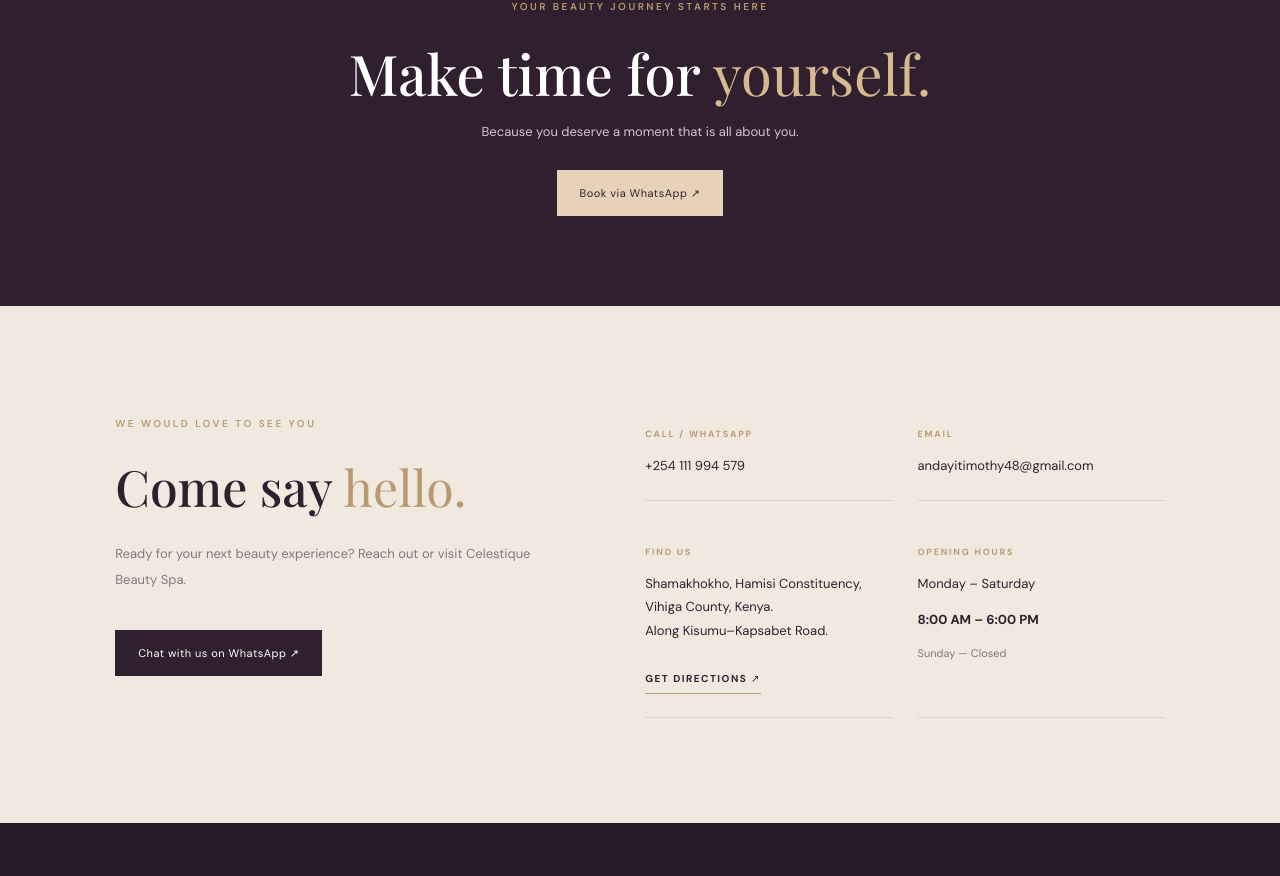
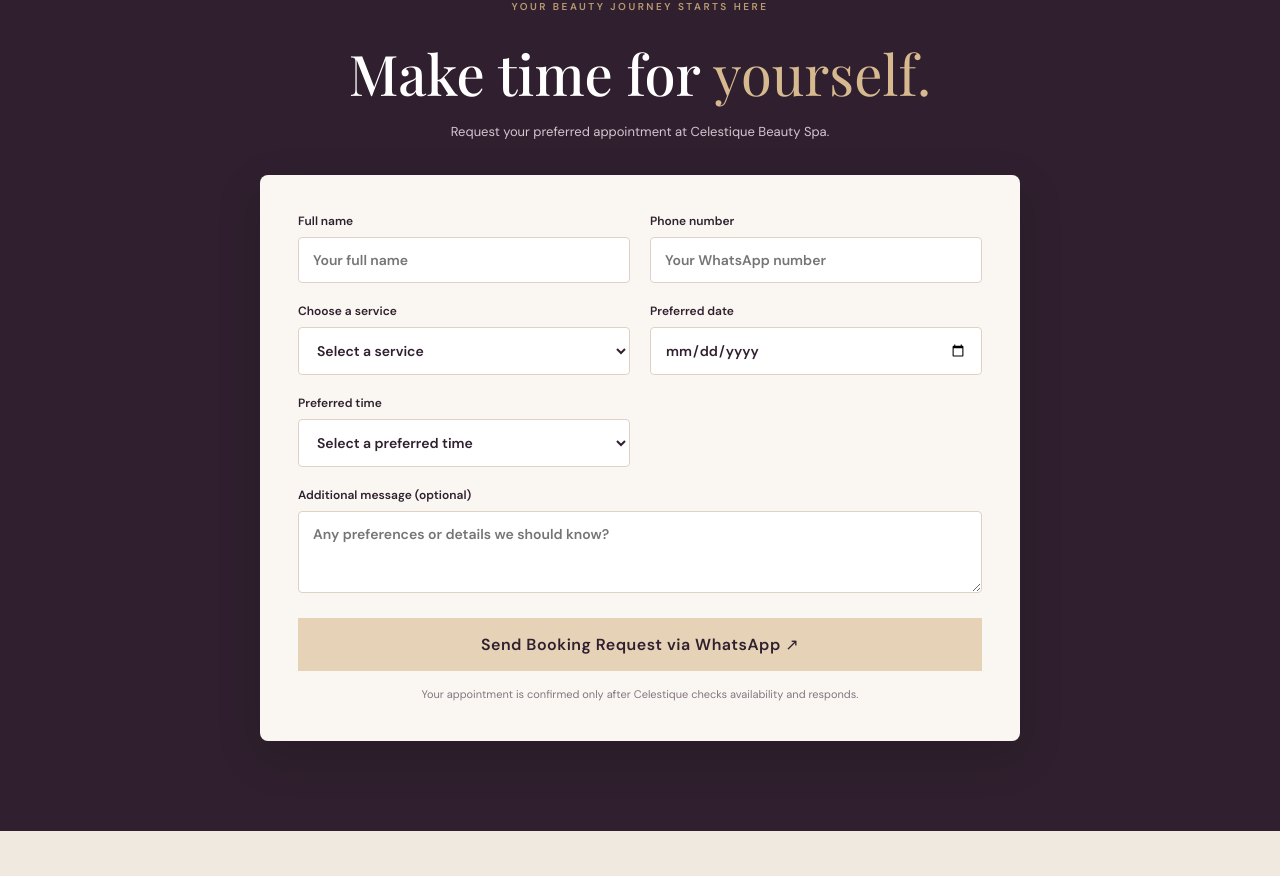
Before and after one commit to Shelby6898/celestique-beauty-spa, a React (Vite) app: page / in a window 1280 px wide. Shown: the part 4560-5436 px from the top of the page. Built offline with nearby package versions, Linux system fonts and the light colour scheme; a web font is replaced by a local one.

Commit message:
Add WhatsApp appointment booking form

```diff
--- a/src/App.css
+++ b/src/App.css
@@ -761,3 +761,98 @@ main {
     top: 108px;
   }
 }
+
+
+ /* Celestique appointment booking form */
+.booking-form {
+  width: min(100%, 760px);
+  margin: 35px auto 0;
+  padding: clamp(22px, 4vw, 38px);
+  background: var(--ivory);
+  color: var(--plum);
+  border-radius: 8px;
+  box-shadow: 0 15px 45px rgba(0,0,0,.16);
+  text-align: left;
+}
+
+.booking-fields {
+  display: grid;
+  grid-template-columns: repeat(2, minmax(0, 1fr));
+  gap: 20px;
+}
+
+.booking-form label {
+  display: flex;
+  flex-direction: column;
+  gap: 8px;
+  font-size: 12px;
+  font-weight: 600;
+  color: var(--plum);
+}
+
+.booking-form input,
+.booking-form select,
+.booking-form textarea {
+  width: 100%;
+  box-sizing: border-box;
+  padding: 13px 14px;
+  border: 1px solid #ded2c5;
+  border-radius: 4px;
+  background: white;
+  color: var(--plum);
+  font: inherit;
+  font-size: 14px;
+  outline: none;
+}
+
+.booking-form input:focus,
+.booking-form select:focus,
+.booking-form textarea:focus {
+  border-color: var(--gold);
+  box-shadow: 0 0 0 3px rgba(185,154,112,.14);
+}
+
+.booking-form textarea {
+  resize: vertical;
+}
+
+.booking-message {
+  grid-column: 1 / -1;
+}
+
+.booking-submit {
+  width: 100%;
+  margin-top: 25px;
+  border: none;
+  cursor: pointer;
+  font: inherit;
+  font-weight: 600;
+}
+
+.booking-note {
+  display: block;
+  margin-top: 15px;
+  color: var(--muted);
+  font-size: 11px;
+  line-height: 1.6;
+  text-align: center;
+}
+
+@media (max-width: 600px) {
+  .booking-banner {
+    padding: 65px 16px;
+  }
+
+  .booking-fields {
+    grid-template-columns: 1fr;
+    gap: 17px;
+  }
+
+  .booking-message {
+    grid-column: auto;
+  }
+
+  .booking-form {
+    padding: 23px 17px;
+  }
+}
--- a/src/App.jsx
+++ b/src/App.jsx
@@ -2,6 +2,7 @@ import { useState } from 'react'
 import './App.css'
 
 const phone = '254111994579'
+const today = new Date().toLocaleDateString('en-CA', { timeZone: 'Africa/Nairobi' })
 const whatsapp = `https://wa.me/${phone}?text=${encodeURIComponent(
   'Hello Celestique Beauty Spa, I would like to book an appointment. Please share your available services and times.'
 )}`
@@ -94,6 +95,22 @@ function App() {
   const [menuOpen, setMenuOpen] = useState(false)
 
   const closeMenu = () => setMenuOpen(false)
+
+  const submitBooking = (event) => {
+    event.preventDefault()
+    const data = new FormData(event.currentTarget)
+    const message = `Hello Celestique Beauty Spa, I would like to request an appointment.
+
+Name: ${data.get("name")}
+Phone: ${data.get("phone")}
+Service: ${data.get("service")}
+Preferred date: ${data.get("date")}
+Preferred time: ${data.get("time")}
+Additional message: ${data.get("message") || "None"}
+
+Please confirm availability. Thank you.`
+    window.location.href = `https://wa.me/${phone}?text=${encodeURIComponent(message)}`
+  }
 
   return (
     <main>
@@ -278,13 +295,60 @@ function App() {
         </div>
       </section>
 
-      <section className="booking-banner">
+      <section className="booking-banner" id="booking">
         <span className="eyebrow">YOUR BEAUTY JOURNEY STARTS HERE</span>
         <h2>Make time for <em>yourself.</em></h2>
-        <p>Because you deserve a moment that is all about you.</p>
-        <a className="btn btn-light" href={whatsapp} target="_blank" rel="noreferrer">
-          Book via WhatsApp ↗
-        </a>
+        <p>Request your preferred appointment at Celestique Beauty Spa.</p>
+
+        <form className="booking-form" onSubmit={submitBooking}>
+          <div className="booking-fields">
+            <label>Full name
+              <input name="name" type="text" placeholder="Your full name" required />
+            </label>
+
+            <label>Phone number
+              <input name="phone" type="tel" placeholder="Your WhatsApp number" required />
+            </label>
+
+            <label>Choose a service
+              <select name="service" defaultValue="" required>
+                <option value="" disabled>Select a service</option>
+                {services.map((service) => (
+                  <option key={service.name} value={service.name}>{service.name}</option>
+                ))}
+              </select>
+            </label>
+
+            <label>Preferred date
+              <input name="date" type="date" min={today} required />
+            </label>
+
+            <label>Preferred time
+              <select name="time" defaultValue="" required>
+                <option value="" disabled>Select a preferred time</option>
+                <option>8:00 AM</option>
+                <option>9:00 AM</option>
+                <option>10:00 AM</option>
+                <option>11:00 AM</option>
+                <option>12:00 PM</option>
+                <option>1:00 PM</option>
+                <option>2:00 PM</option>
+                <option>3:00 PM</option>
+                <option>4:00 PM</option>
+                <option>5:00 PM</option>
+              </select>
+            </label>
+
+            <label className="booking-message">Additional message (optional)
+              <textarea name="message" rows="3" placeholder="Any preferences or details we should know?" />
+            </label>
+          </div>
+
+          <button className="btn btn-light booking-submit" type="submit">
+            Send Booking Request via WhatsApp ↗
+          </button>
+          <small className="booking-note">Your appointment is confirmed only after Celestique checks availability and responds.</small>
+        </form>
       </section>
 
       <section className="contact-section section" id="contact">
```
